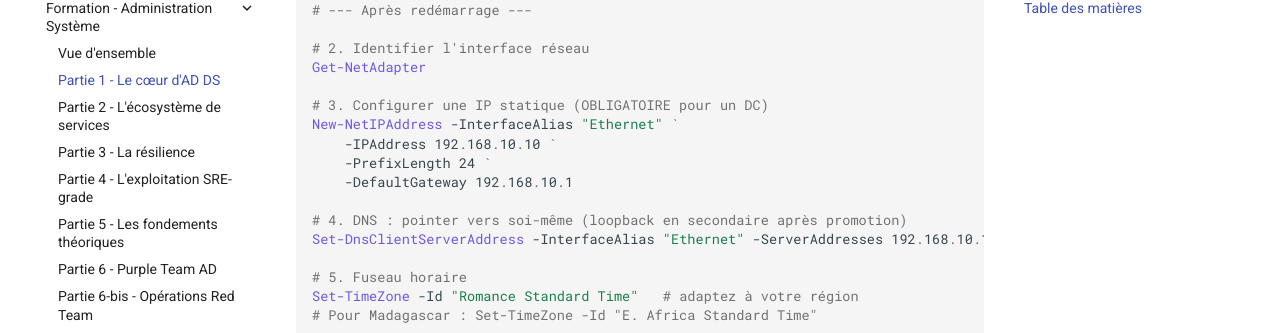
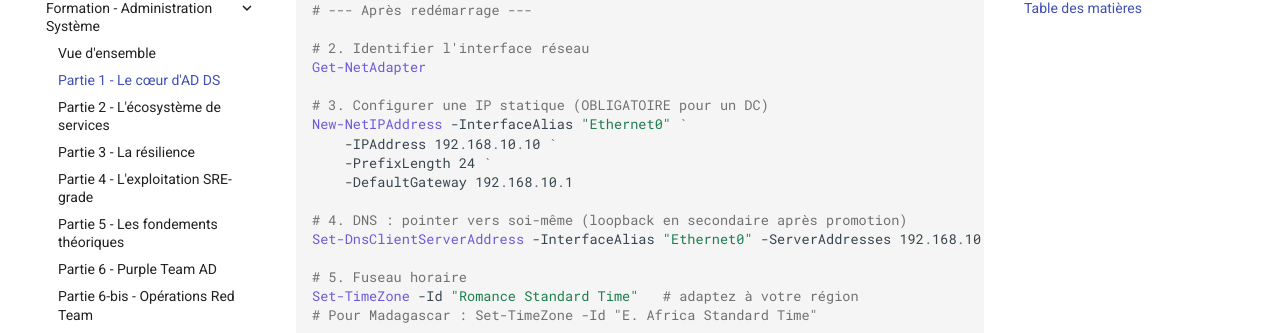
Before and after one commit to andrihan/Active-Directory, an MkDocs documentation site: the page built from docs/01-fondations.md, in a window 1280 px wide and 900 px high, scrolled down 5451 px. Shown: the part 145-478 px from the top of the window. Built offline with MkDocs 1.6.1 and Material for MkDocs 9.7.7, drawn with Linux system fonts in a browser that asks for light colours; some of the changed text lies outside the part shown.

Commit message:
fix: utiliser Ethernet0 comme interface dans les fondations AD

````diff
--- a/docs/01-fondations.md
+++ b/docs/01-fondations.md
@@ -159,13 +159,13 @@ Rename-Computer -NewName "DC01" -Restart
 Get-NetAdapter
 
 # 3. Configurer une IP statique (OBLIGATOIRE pour un DC)
-New-NetIPAddress -InterfaceAlias "Ethernet" `
+New-NetIPAddress -InterfaceAlias "Ethernet0" `
     -IPAddress 192.168.10.10 `
     -PrefixLength 24 `
     -DefaultGateway 192.168.10.1
 
 # 4. DNS : pointer vers soi-même (loopback en secondaire après promotion)
-Set-DnsClientServerAddress -InterfaceAlias "Ethernet" -ServerAddresses 192.168.10.10
+Set-DnsClientServerAddress -InterfaceAlias "Ethernet0" -ServerAddresses 192.168.10.10
 
 # 5. Fuseau horaire
 Set-TimeZone -Id "Romance Standard Time"   # adaptez à votre région
@@ -460,7 +460,7 @@ Sur SRV01 (PowerShell admin) :
 
 ```powershell
 # Prérequis : DNS du client = 192.168.10.10
-Set-DnsClientServerAddress -InterfaceAlias "Ethernet" -ServerAddresses 192.168.10.10
+Set-DnsClientServerAddress -InterfaceAlias "Ethernet0" -ServerAddresses 192.168.10.10
 Rename-Computer -NewName "SRV01" -Restart
 
 # Après redémarrage : jonction directement dans la bonne OU
@@ -676,9 +676,9 @@ Install-ADDSDomainController `
 Après redémarrage, ajustez le DNS des deux DC (croisé + loopback) :
 ```powershell
 # Sur DC01 :
-Set-DnsClientServerAddress -InterfaceAlias "Ethernet" -ServerAddresses 192.168.10.11, 127.0.0.1
+Set-DnsClientServerAddress -InterfaceAlias "Ethernet0" -ServerAddresses 192.168.10.11, 127.0.0.1
 # Sur DC02 :
-Set-DnsClientServerAddress -InterfaceAlias "Ethernet" -ServerAddresses 192.168.10.10, 127.0.0.1
+Set-DnsClientServerAddress -InterfaceAlias "Ethernet0" -ServerAddresses 192.168.10.10, 127.0.0.1
 ```
 
 ## 9.2 Fonctionnement de la réplication
````
